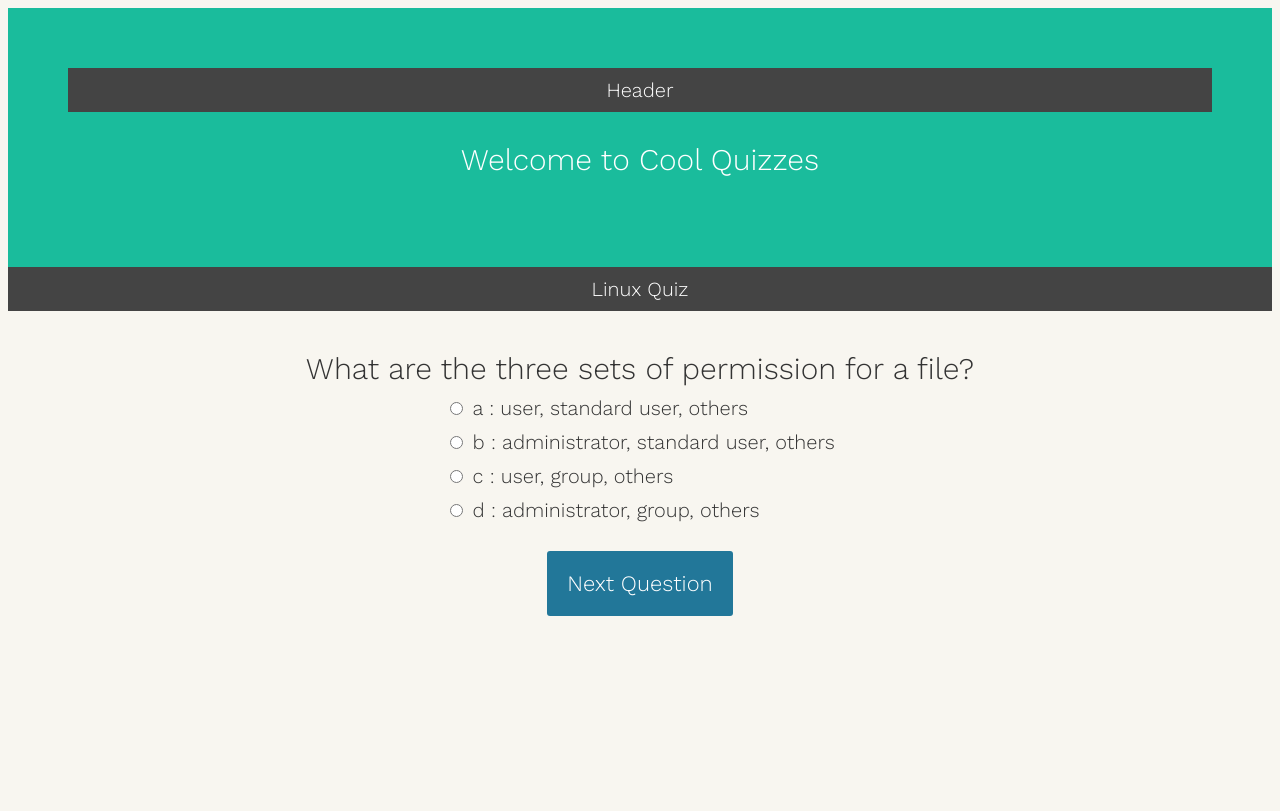
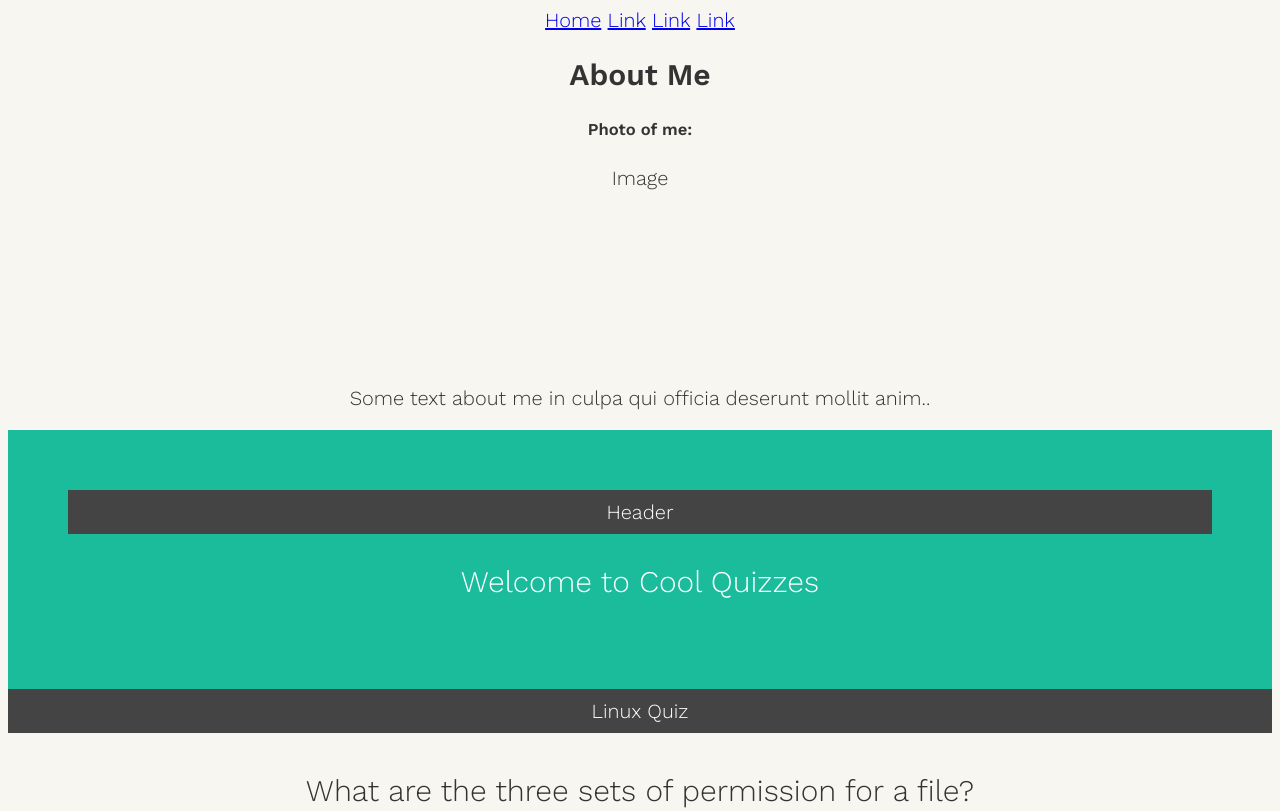
Before and after one commit to davidyueone/code201finalproject, a plain HTML site: page index.html in a window 1280 px wide. Shown: the top 811 px of the page. Drawn offline with nearby package versions, Linux system fonts and the light colour scheme.

Commit message:
Update index.html

```diff
--- a/index.html
+++ b/index.html
@@ -6,6 +6,20 @@
     <link rel="stylesheet" href="./stylesheet.css" media="screen" type="text/css"/>
 </head>
 <body>
+  <div class="navbar">
+  <a href="#" class="active">Home</a>
+  <a href="#">Link</a>
+  <a href="#">Link</a>
+  <a href="#" class="right">Link</a>
+  </div>
+
+  <div class="row">
+  <div class="side">
+  <h2>About Me</h2>
+  <h5>Photo of me:</h5>
+  <div class="fakeimg" style="height:200px;">Image</div>
+  <p>Some text about me in culpa qui officia deserunt mollit anim..</p>
+
   <div class="header">
   <h1>Header</h1>
   <p>Welcome to Cool Quizzes</p>
```
